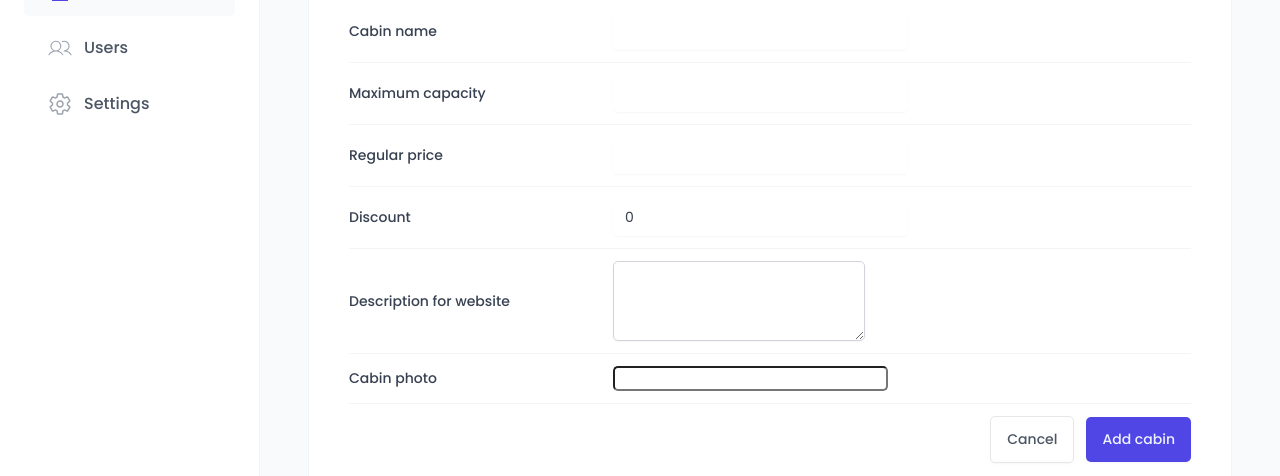
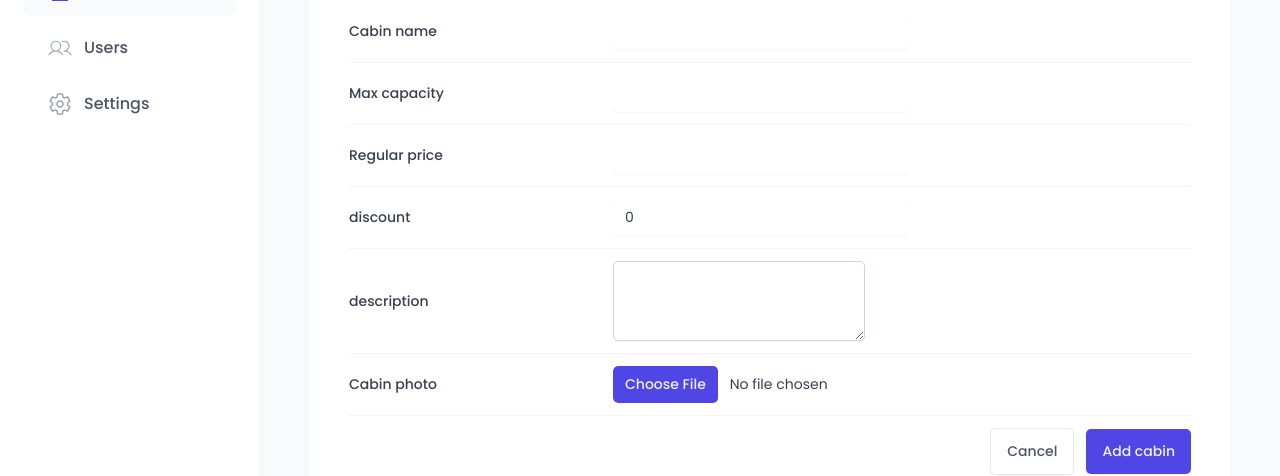
Before and after one commit to kenzosashida090/React-Hotel, a React (Vite) app: page /cabins in a window 1280 px wide. Both pictures are taken after a click on the button "Add new Cabin". Shown: the part 311-787 px from the top of the page. Built offline with nearby package versions, Linux system fonts and the light colour scheme; no server answers; the database is empty; a web font is replaced by a local one.

Commit message:
Add: React hook Form & Form validations

```diff
--- a/src/features/cabins/CreateCabinForm.jsx
+++ b/src/features/cabins/CreateCabinForm.jsx
@@ -9,8 +9,9 @@ import { useForm } from "react-hook-form";
 import { useMutation, useQueryClient } from "@tanstack/react-query";
 import { createCabin } from "../../services/apiCabins";
 import toast from "react-hot-toast";
+import FormRow from "../../ui/FormRow";
 
-const FormRow = styled.div`
+const SFormRow = styled.div`
 display: grid;
 align-items: center;
 grid-template-columns: 24rem 1fr 1.2fr;
@@ -47,7 +48,8 @@ const Error = styled.span`
 `;
 
 function CreateCabinForm() {
-  const {register, handleSubmit,reset} = useForm(); // react-hook-form
+  const {register, handleSubmit,reset, getValues, formState} = useForm(); // react-hook-form
+  const {errors} = formState // get the errors from the form
   const queryClient = useQueryClient(); // Get the isntance of the queryClient to re render whenever whe create a new cabin
   const {mutate,isLoading} = useMutation({ //Create a mutation to create a new cabin
     mutationFn: createCabin,
@@ -62,46 +64,55 @@ function CreateCabinForm() {
 
     mutate(data)
   }
+  function onError(errors) {
+
+  }
   //1) The first step that we follow is to register all the form inputs
   return (
-    <Form onSubmit={handleSubmit(onSubmit)}>
-      <FormRow>
-        <Label htmlFor="name">Cabin name</Label>
-        <Input type="text" id="name" {...register("name")} />
+    <Form onSubmit={handleSubmit(onSubmit,onError )}> {/** we can pass two fn to the handleSubmit, the onSubmit handler  and the handleError */}
+      <FormRow label="Cabin name" error={errors?.name?.message}>
+        <Input type="text" id="name" {...register("name",
+          {
+            required:"This field is required",
+            min:{ value:1, message:"Capacity should be at least one"}
+          } //Validating all the inputs with the hook form
+        )} />
       </FormRow>
 
-      <FormRow>
-        <Label htmlFor="max_capacity">Maximum capacity</Label>
-        <Input type="number" id="max_capacity" {...register("max_capacity")} />
+      <FormRow label="Max capacity" error={errors?.max_capacity?.message}>
+        <Input type="number" id="max_capacity" {...register("max_capacity",{required:"This field is required"})}  />
       </FormRow>
 
-      <FormRow>
-        <Label htmlFor="regular_price">Regular price</Label>
-        <Input type="number" id="regular_price" {...register("regular_price")} />
+      <FormRow label="Regular price" error={errors?.regular_price?.message}>
+        <Input type="number" id="regular_price" {...register("regular_price",{required:"This field is required"})}  />
       </FormRow>
 
-      <FormRow>
-        <Label htmlFor="discount">Discount</Label>
-        <Input type="number" id="discount" defaultValue={0} {...register("discount")}  />
+      <FormRow label="discount" error={errors?.discount?.message}>
+        <Input type="number" id="discount" defaultValue={0} {...register("discount",
+          {
+            required:"This field is required",
+            validate: (value) => value <= getValues().regular_price || "Discount should be less than the regular price",
+            /** WE can write our own validate fns, if the condition isnt true will trigger the message error */
+
+          })}   />
       </FormRow>
 
-      <FormRow>
-        <Label htmlFor="description">Description for website</Label>
-        <Textarea type="number" id="description" defaultValue="" {...register("number")} />
+      <FormRow label="description" error={errors?.description?.message}>
+        <Textarea type="number" id="description" defaultValue="" {...register("description",{required:"This field is required"})}  />
       </FormRow>
 
-      <FormRow>
+      <SFormRow>
         <Label htmlFor="image">Cabin photo</Label>
-        <FileInput id="image" accept="image/*"  />
-      </FormRow>
+        <FileInput id="image" accept="image/*" type="file" {...register("image",{required:"This field is required"})}  />
+      </SFormRow>
 
-      <FormRow>
+      <SFormRow>
         {/* type is an HTML attribute! */}
         <Button variation="secondary" type="reset">{/*type="reset"  resets the form but it will not work as a suibmit bnutton */}
           Cancel
         </Button>
         <Button disabled={isLoading}>Add cabin</Button>
-      </FormRow>
+      </SFormRow>
     </Form>
   );
 }
--- a/src/ui/AppLayout.jsx
+++ b/src/ui/AppLayout.jsx
@@ -6,12 +6,14 @@ import styled from "styled-components"
 const Main = styled.main`
     background-color:var(--color-grey-50);;
     padding:4rem 4.8rem 6.4rem;
+    overflow: scroll;
 `
 const StyledAppLayout = styled.div`
     display:grid;
     height:100vh;
     grid-template-columns: 26rem 1fr;
     grid-template-rows: auto 1fr;
+    overflow-y:hidden;
 `
 const Container = styled.div`
   max-width:120rem;
--- /dev/null
+++ b/src/ui/FormRow.jsx
@@ -0,0 +1,53 @@
+/* eslint-disable react/prop-types */
+import styled from "styled-components";
+const StyledFormRow = styled.div`
+  display: grid;
+  align-items: center;
+  grid-template-columns: 24rem 1fr 1.2fr;
+  gap: 2.4rem;
+
+  padding: 1.2rem 0;
+
+  &:first-child {
+    padding-top: 0;
+  }
+
+  &:last-child {
+    padding-bottom: 0;
+  }
+
+  &:not(:last-child) {
+    border-bottom: 1px solid var(--color-grey-100);
+  }
+
+  &:has(button) {
+    display: flex;
+    justify-content: flex-end;
+    gap: 1.2rem;
+  }
+`;
+
+const Label = styled.label`
+  font-weight: 500;
+`;
+
+const Error = styled.span`
+  font-size: 1.4rem;
+  color: var(--color-red-700);
+`;
+
+function FormRow({label,error,children}) {
+    //the children will be the Input component, to engage to the label we need the id of the input element, we can access it with
+    //the props but only in this case cause only receive one children component
+    console.log("========================>", children.props)
+
+    return (
+        <StyledFormRow>
+          { label && <Label htmlFor={children.props.id}>{label}</Label>} {/* Accessing  the childrens's prop */}
+          {children}
+          {error && <Error>{error}</Error> }
+      </StyledFormRow>
+    )
+}
+
+export default FormRow
```
Lines whose indentation alone changed are shown as unchanged.
